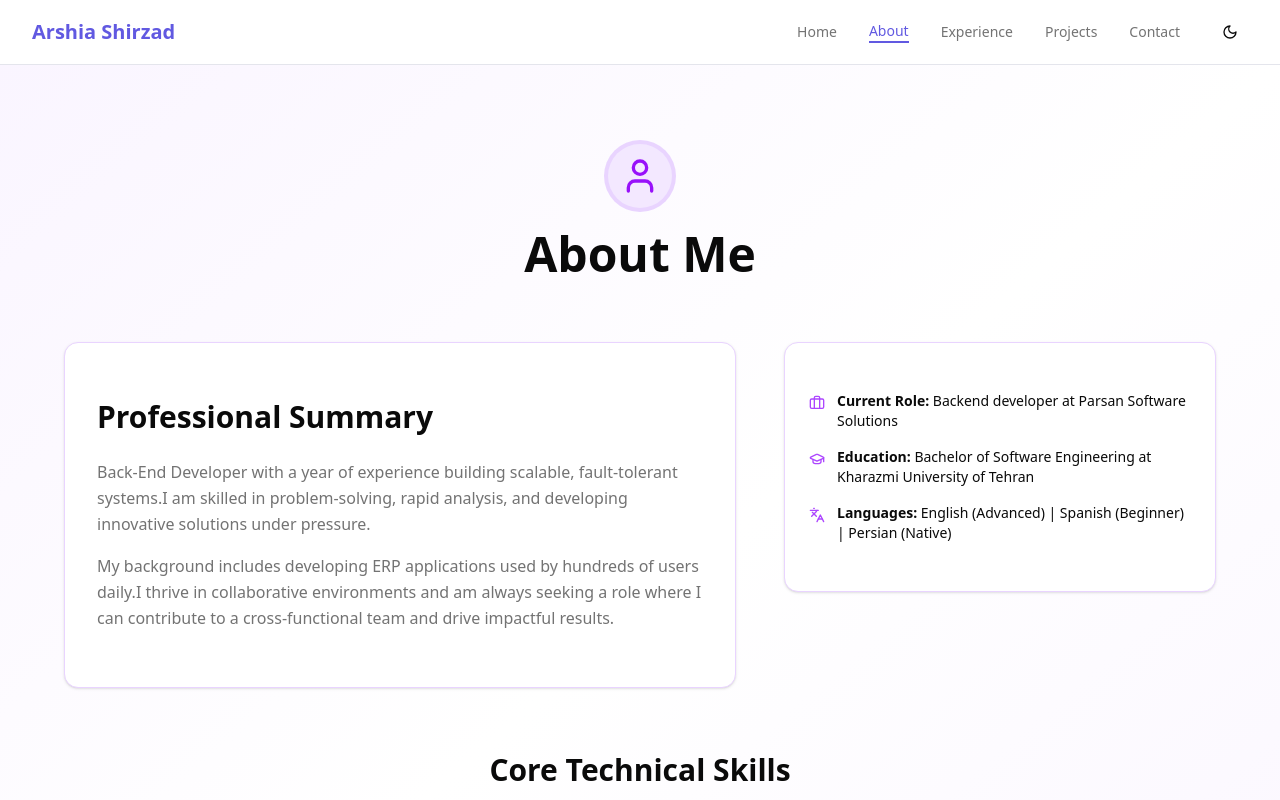
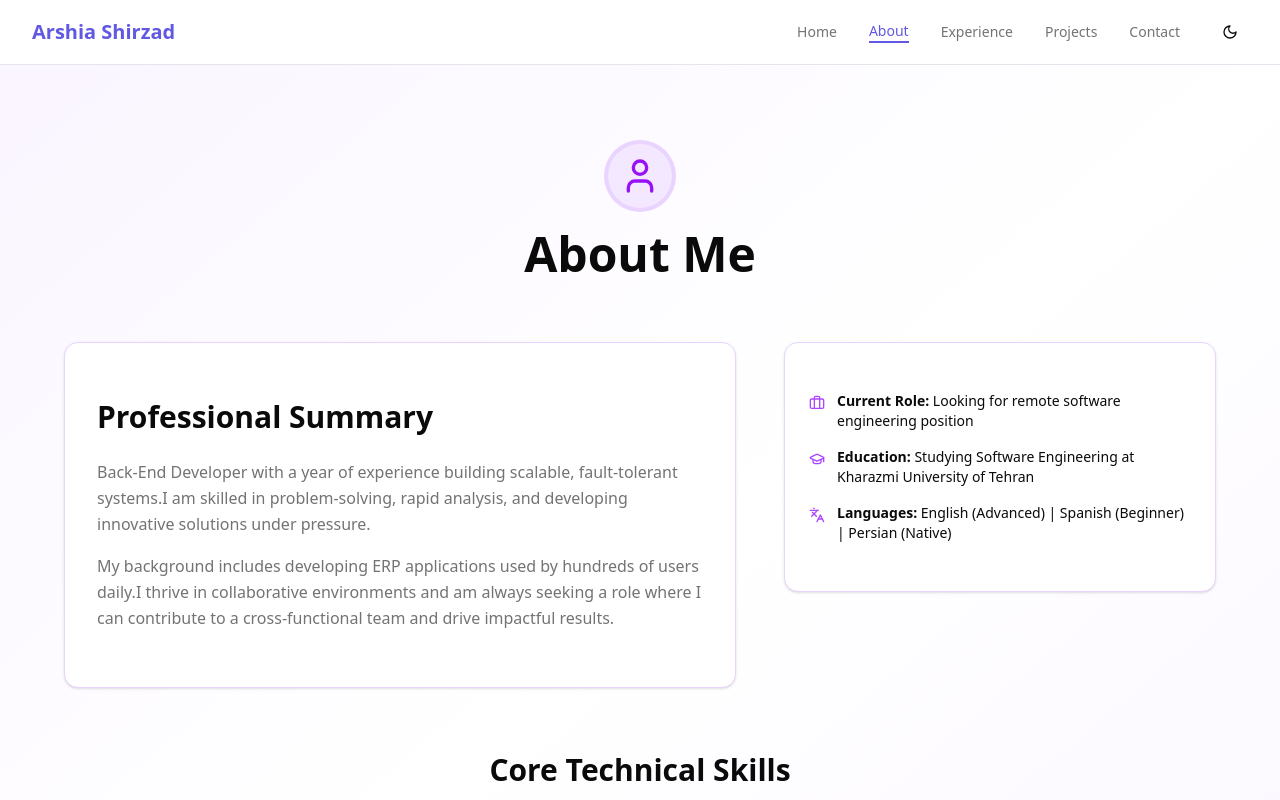
Before and after one commit to arshiashirzad/Portfolio, a React (Vite) app: page /about in a window 1280 px wide. Shown: the top 800 px of the page. Built offline with nearby package versions, Linux system fonts and the light colour scheme.

Commit message:
fix role

```diff
--- a/src/pages/About.jsx
+++ b/src/pages/About.jsx
@@ -101,8 +101,8 @@ const About = () => {
             <Card className="border-purple-200 dark:border-purple-700">
               <CardContent className="p-6">
                 <ul className="space-y-4 text-sm">
-                    <li className="flex items-start"><Briefcase className="h-4 w-4 mr-3 mt-1 flex-shrink-0 text-purple-500" /><div><span className="font-semibold text-foreground">Current Role:</span> Backend developer at Parsan Software Solutions</div></li>
-                    <li className="flex items-start"><GraduationCap className="h-4 w-4 mr-3 mt-1 flex-shrink-0 text-purple-500" /><div><span className="font-semibold text-foreground">Education:</span> Bachelor of Software Engineering at Kharazmi University of Tehran </div></li>
+                    <li className="flex items-start"><Briefcase className="h-4 w-4 mr-3 mt-1 flex-shrink-0 text-purple-500" /><div><span className="font-semibold text-foreground">Current Role:</span> Looking for remote software engineering position</div></li>
+                    <li className="flex items-start"><GraduationCap className="h-4 w-4 mr-3 mt-1 flex-shrink-0 text-purple-500" /><div><span className="font-semibold text-foreground">Education:</span> Studying Software Engineering at Kharazmi University of Tehran </div></li>
                     <li className="flex items-start"><Languages className="h-4 w-4 mr-3 mt-1 flex-shrink-0 text-purple-500" /><div><span className="font-semibold text-foreground">Languages:</span> English (Advanced) | Spanish (Beginner) | Persian (Native) </div></li>
                 </ul>
               </CardContent>
```
